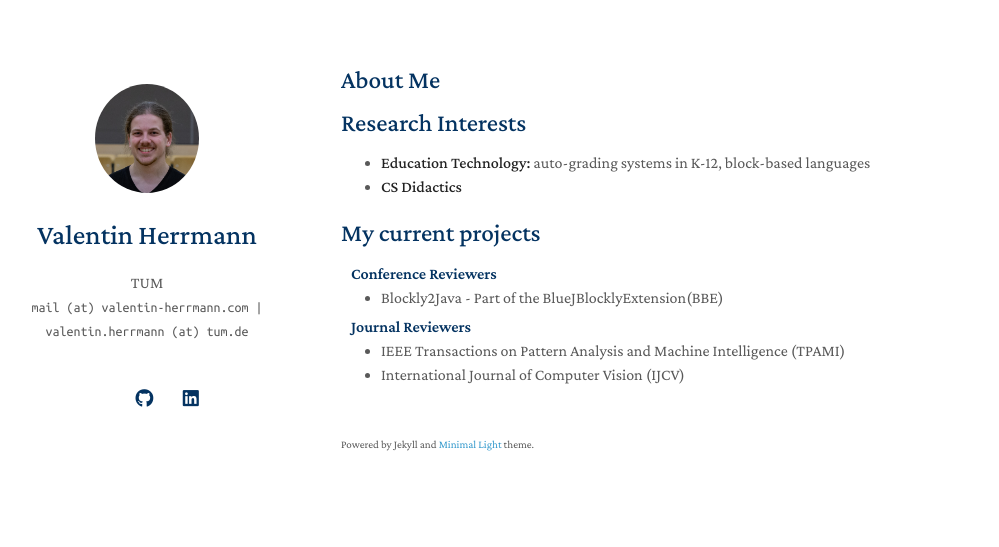
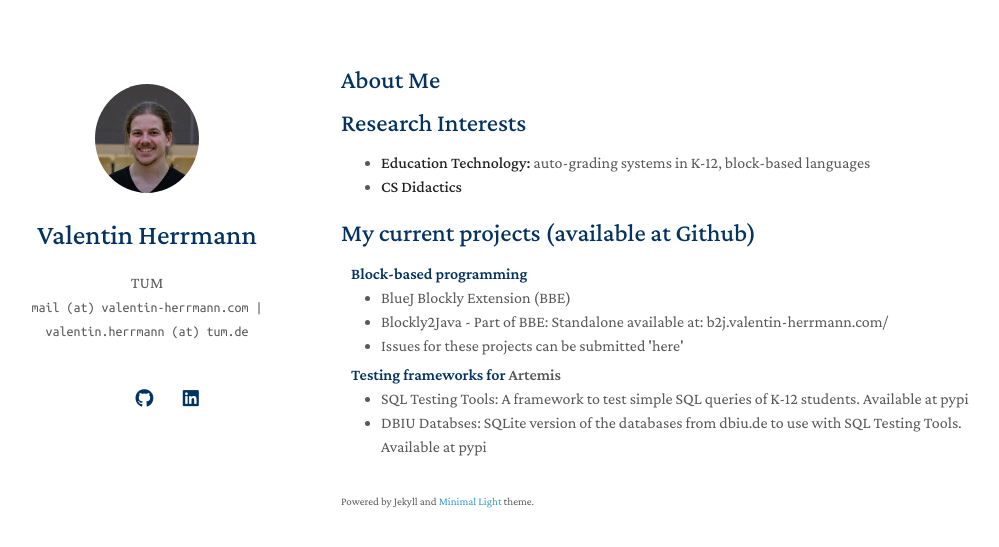
Before and after one commit to ValentinHerrmann/valentinherrmann.github.io, a Jekyll site: the page built from index.md, in a window 1280 px wide. Shown: the top 547 px of the page, without its empty margins (129-1128 px from the left). Built offline with Jekyll 4.4.1, drawn with Linux system fonts in a browser that asks for light colours; a style sheet for code colours, icons or effects is not loaded; our own code applies the rules of GitHub Pages for plain Markdown files.

Commit message:
projects

```diff
--- a/_includes/projects.md
+++ b/_includes/projects.md
@@ -1,14 +1,17 @@
-## My current projects
+## My current projects (available at Github)
 
-<h4 style="margin:0 10px 0;">Conference Reviewers</h4>
+<h4 style="margin:0 10px 0;">Block-based programming</h4>
 
 <ul style="margin:0 0 5px;">
-  <li><a href="https://b2j.valentin-herrmann.com/"><autocolor>Blockly2Java - Part of the BlueJBlocklyExtension(BBE)</autocolor></a></li>
+  <li><a href="https://github.com/ValentinHerrmann/BlueJBlocklyExtension"><autocolor>BlueJ Blockly Extension (BBE)</autocolor></a></li>
+  <li><a href="https://github.com/ValentinHerrmann/Blockly2Java"><autocolor>Blockly2Java - Part of BBE: </autocolor></a>Standalone available at: <a href="https://b2j.valentin-herrmann.com/"><autocolor>b2j.valentin-herrmann.com/</autocolor></a></li>
+  <li><a href="https://github.com/users/ValentinHerrmann/projects/1"><autocolor>Issues for these projects can be submitted 'here'</autocolor></a></li>
 </ul>
 
-<h4 style="margin:0 10px 0;">Journal Reviewers</h4>
 
-<ul style="margin:0 0 20px;">
-  <li><a href="https://www.computer.org/csdl/journal/tp"><autocolor>IEEE Transactions on Pattern Analysis and Machine Intelligence (TPAMI)</autocolor></a></li>
-  <li><a href="https://www.springer.com/journal/11263"><autocolor>International Journal of Computer Vision (IJCV)</autocolor></a></li>
+<h4 style="margin:0 10px 0;">Testing frameworks for <a href="https://artemisapp.github.io/"><autocolor>Artemis</autocolor></a></h4>
+
+<ul style="margin:0 0 5px;">
+  <li><a href="https://github.com/ValentinHerrmann/sql_testing_tools"><autocolor>SQL Testing Tools</autocolor></a>: A framework to test simple SQL queries of K-12 students. Available at <a href="https://pypi.org/project/sql-testing-tools/"><autocolor>pypi</autocolor></a></li>
+  <li><a href="https://github.com/ValentinHerrmann/dbiu_databases"><autocolor>DBIU Databses</autocolor></a>: SQLite version of the databases from <a href="https://dbiu.de/"><autocolor>dbiu.de</autocolor></a> to use with SQL Testing Tools.  Available at <a href="https://pypi.org/project/dbiu-databases/"><autocolor>pypi</autocolor></a></li>
 </ul>
```
